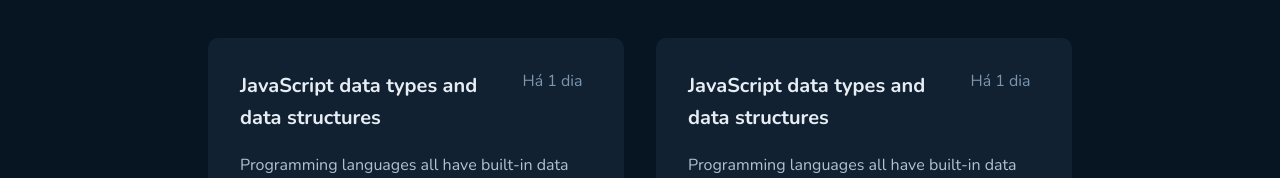
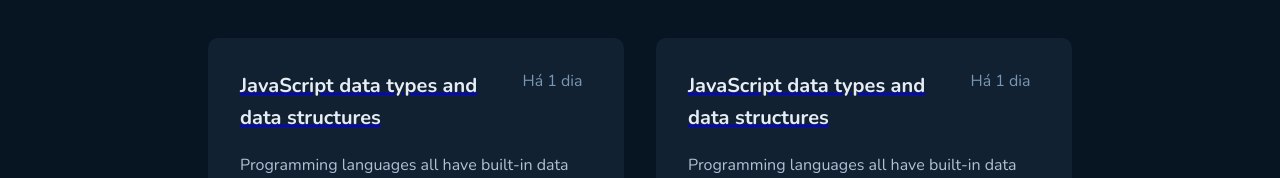
Before and after one commit to MarlonChi/github-blog, a React (Vite) app: page / in a window 1280 px wide. Shown: the part 414-592 px from the top of the page. Built offline with nearby package versions, Linux system fonts and the light colour scheme; no server answers.

Commit message:
feat: PostCard

```diff
--- a/src/components/PostCard/index.tsx
+++ b/src/components/PostCard/index.tsx
@@ -1,10 +1,14 @@
+import { NavLink } from "react-router-dom";
+
 import * as S from "./styles";
 
 export const PostCard = () => {
   return (
     <S.PostCard>
       <S.PostTitle>
-        <h3>JavaScript data types and data structures</h3>
+        <NavLink to="/post">
+          <h3>JavaScript data types and data structures</h3>
+        </NavLink>
         <span>Há 1 dia</span>
       </S.PostTitle>
       <S.PostDescription>
--- a/src/components/PostCard/styles.ts
+++ b/src/components/PostCard/styles.ts
@@ -14,6 +14,10 @@
     font-size: 2rem;
     line-height: 160%;
     color: ${(props) => props.theme["base-title"]};
+
+    &:hover {
+      text-decoration: underline;
+    }
   }
 
   span {
```
